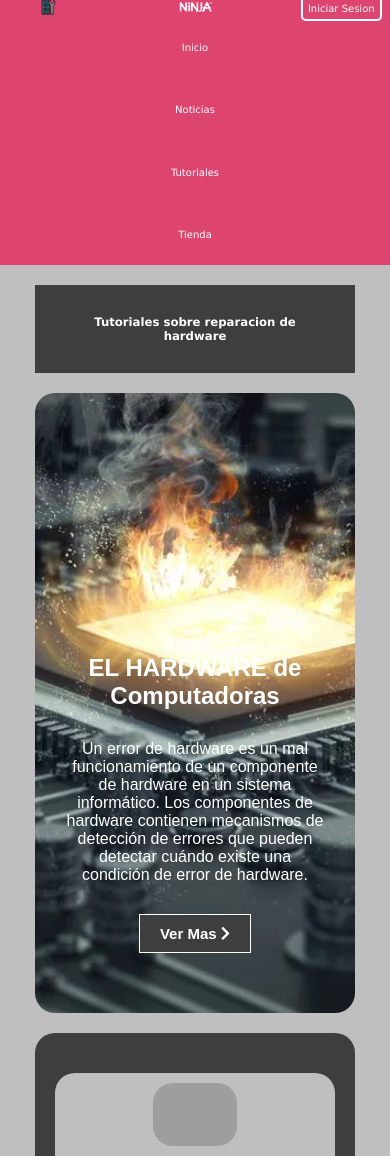
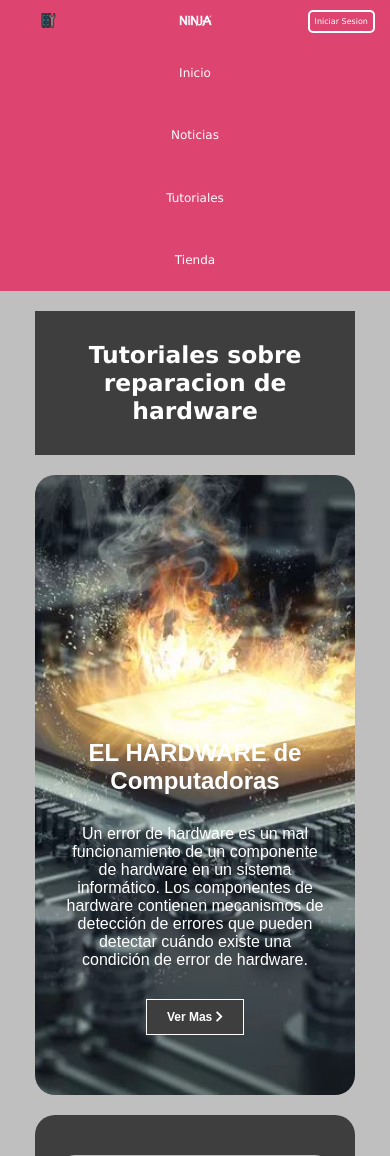
Before and after one commit to ccalder0n/CodoACodo, a Flask app: template templates/hardware.html in a window 390 px wide. Shown: the top 1156 px of the page. Run offline with Flask 3, Linux system fonts and the light colour scheme; the template is opened without the code that fills it, so the values that code supplies are empty; some libraries are stand-ins or nearby versions; grey boxes are pictures that could not be loaded.

Commit message:
correcciones fonts y querys

```diff
--- a/static/css/header.css
+++ b/static/css/header.css
@@ -2,6 +2,7 @@
     --morado: #dd4470;
     --rosa: #eb5982;
     --claro: white;
+    font-size: 4px;
 }
 
 *{
@@ -12,7 +13,6 @@
 header{
     width: 100%;
     font-family: Verdana, Geneva, Tahoma, sans-serif;
-    font-size: 2rem;
 }
 
 #encabezado{
@@ -37,29 +37,35 @@ header{
 
 #cuenta{
     width: 50%;
+    height: auto;
     padding: 5px;
     border: 2px solid var(--claro);
     border-radius: 5px;
     text-decoration: none;
     color: var(--claro);
+    margin: 5px 0;
+    font-size: 5rem;
 }
 
 .header-img{
     width: 20%;
+    margin: 5px 0;
 }
 
 .header-img-logo{
     width: 15%;
+    margin: 5px 0;
 }
 
 nav{
     width: 100%;
-    height: 5vh;
+    height: auto;
     display: flex;
     flex-direction: row;
     justify-content: space-around;
+    align-items: center;
     background-color: var(--morado);
-    font-size: 2rem;
+    font-size: 7rem;
 }
 
 .pestaña{
@@ -78,27 +84,6 @@ nav{
     transform: translate(0);
 }
 
-@media only screen  and (max-width: 375px){
-    #encabezado {height: auto;}
-    :root{font-size: 3px;}
-    nav {flex-direction: column; height: auto;}
-    .pestaña:hover{transform: translate(20px);}
-}
-
-@media only screen  and (min-width: 375px){
-    #encabezado {height: auto;}
-    :root{font-size: 5px;}
-    nav {flex-direction: column; height: auto;}
-    .pestaña:hover{transform: translate(20px);}
-}
-
-@media only screen  and (min-width: 768px){
-    #encabezado {height: 10vh;}
-    :root{font-size: 10px;}
-    nav {flex-direction: row; height: 5vh;}
-    .pestaña:hover{transform: translate(0);}
-}
-
 footer{
     width: 100%;
 }
@@ -115,7 +100,7 @@ footer{
 
 #pie a{
     font-family: Verdana, Geneva, Tahoma, sans-serif;
-    font-size: 1.5rem;
+    font-size: 5rem;
     text-decoration: none;
     color: var(--claro);
     display: flex;
@@ -126,13 +111,35 @@ footer{
 
 #pie h2{
     font-family: Verdana, Geneva, Tahoma, sans-serif;
-    font-size: 3rem;
+    font-size: 7rem;
     text-decoration: none;
     color: var(--claro);
 }
 
 #pie h3{
     font-family: Verdana;
-    font-size: 1.5rem;
+    font-size: 5rem;
     color: black;
 }
+
+@media only screen  and (max-width: 768px){
+    #encabezado {height: 4vh;}
+    #cuenta{font-size: 3rem;}
+    #pie {height: 10vh;}
+    #pie a{font-size: 3rem;}
+    #pie h3{font-size: 3rem;}
+    #pie h2{font-size: 4rem;}
+    nav {flex-direction: row; height: 2vh; font-size: 4rem;}
+    .pestaña:hover{transform: translate(0);}
+}
+
+@media only screen  and (max-width: 425px){
+    #encabezado {height: 5vh;}
+    #cuenta{font-size: 2rem;}
+    #pie {height: 12vh;}
+    #pie a{font-size: 2rem;}
+    #pie h3{font-size: 2rem;}
+    #pie h2{font-size: 3rem;}
+    nav {flex-direction: column; height: auto; font-size: 3rem;}
+    .pestaña:hover{transform: translate(20px);}
+}
--- a/static/css/style.css
+++ b/static/css/style.css
@@ -4,6 +4,7 @@
     --oscuro: rgb(63, 62, 62);
     --claro: white;
     font-family: Arial, Helvetica, sans-serif;
+    font-size: 4px;
 }
 
 *{
@@ -25,7 +26,7 @@ ul{
     background-color: var(--oscuro);
     padding: 20px;
     font-family: Verdana, Geneva, Tahoma, sans-serif;
-    font-size: 2rem;
+    font-size: 5rem;
     color: var(--claro);
     text-align: center;
     margin-bottom: 20px;
@@ -74,7 +75,7 @@ ul{
     background-color: var(--gris);
     text-align: center;
     padding: 20px;
-    font-size: 2rem;
+    font-size: 4rem;
 }
 
 .seccionOscura{
@@ -85,7 +86,7 @@ ul{
     justify-content: center;
     background-color: var(--oscuro);
     padding: 20px;
-    font-size: 2rem;
+    font-size: 4rem;
 }
 
 /* Para Portadas */
@@ -102,7 +103,7 @@ ul{
     align-items: center;
     justify-content: flex-end;
     text-align: center;
-    font-size: 16px;
+    font-size: 4rem;
     padding: 20px;
     padding-bottom: 50px;
     margin-bottom: 20px;
@@ -121,7 +122,7 @@ ul{
     padding: 10px 20px;
     background: var(--oscuro);
     color: var(--claro);
-    font-size: 15px;
+    font-size: 3rem;
     border: 1px solid var(--claro);
     text-decoration: none;
 }
@@ -163,7 +164,7 @@ ul{
 
 .contenido-articulo p {
     width: 30%;
-    font-size: 20px;
+    font-size: 5rem;
     margin: 10px 0;
 }
 
@@ -175,17 +176,26 @@ ul{
     padding: 10px 20px;
     background: var(--morado);
     color: var(--claro);
-    font-size: 15px;
+    font-size: 3rem;
     border: 1px solid var(--claro);
 }
 
 @media only screen  and (max-width: 768px){
     .contenido-articulo{flex-direction: column;}
     .contenido-articulo img, p, a{margin: 10px 0}
+    .contenido-articulo img{width: 60%;}
+    .contenido-articulo p{width: 60%;}
+    .contenido-articulo p{font-size: 5rem;}
+    .seccionOscura{min-height: 88vh;}
+    .seccionClara{min-height: 88vh;}
 }
 
 @media only screen  and (max-width: 425px){
     .contenido-articulo{flex-direction: column;}
     .contenido-articulo img, p, a{margin: 10px 0}
-    .contenido-articulo p{font-size: 2rem;}
+    .contenido-articulo img{width: 80%;}
+    .contenido-articulo p{width: 80%;}
+    .contenido-articulo p{font-size: 4rem;}
+    .seccionOscura{min-height: 85vh;}
+    .seccionClara{min-height: 85vh;}
 }
```
